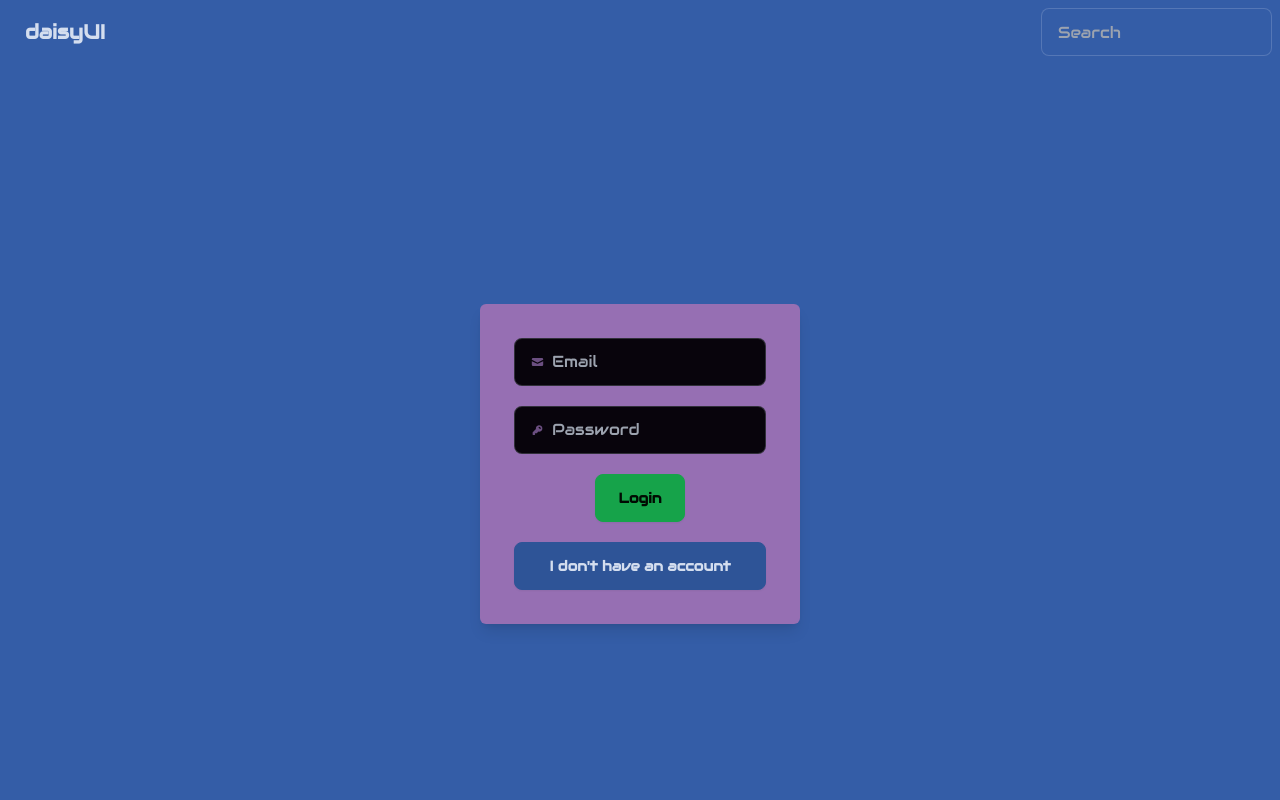
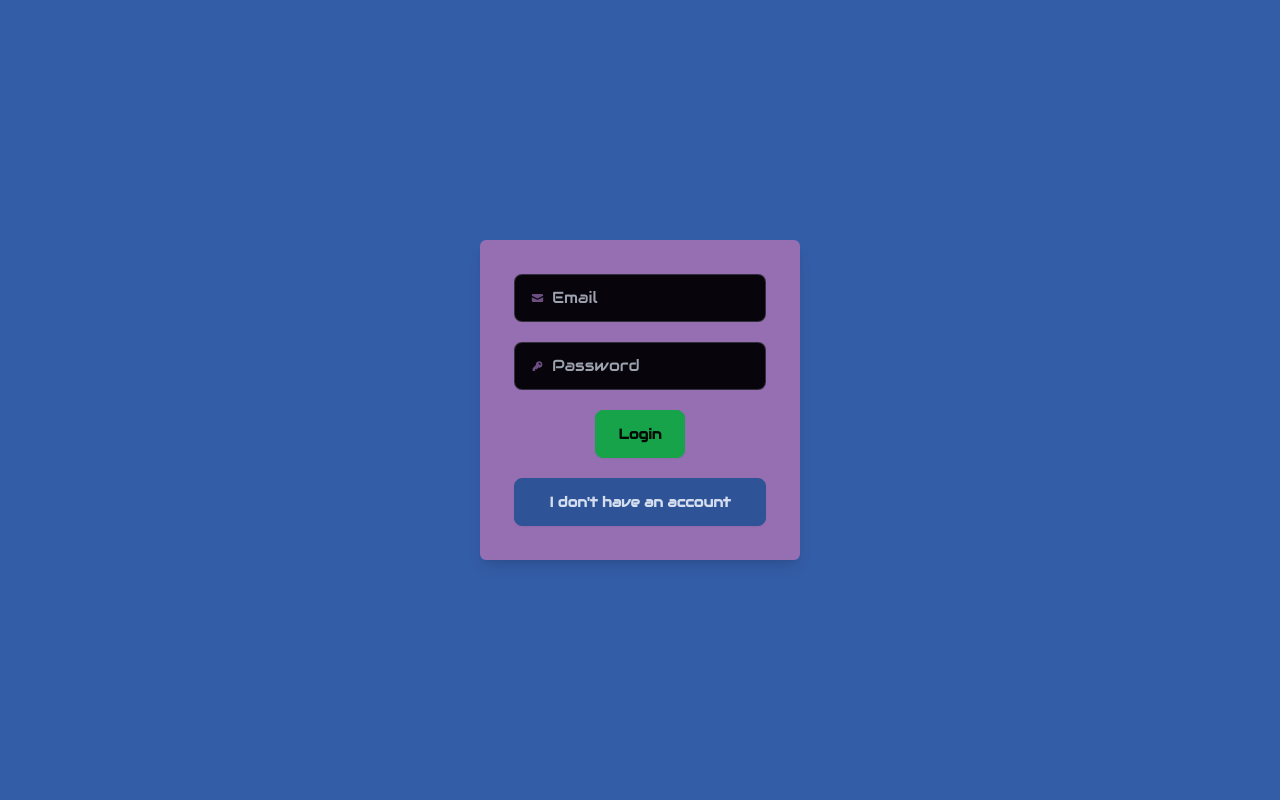
Before and after one commit to SRVEjden/nei-debt, a Next.js app: page / in a window 1280 px wide. Shown: the top 800 px of the page. Built offline with nearby package versions, Linux system fonts and the light colour scheme.

Commit message:
work on authentification

```diff
--- a/api/routers/authRouter.js
+++ b/api/routers/authRouter.js
@@ -3,9 +3,9 @@ import passport from 'passport';
 const router = express.Router();
 
 router.post('/auth', passport.authenticate('local'), (req, res) => {
-	const userJSON = req.user.toJSON();
-	delete userJSON.password;
-	return res.status(200).json(userJSON);
+	const user = JSON.parse(JSON.stringify(req.user));
+	delete user.password;
+	res.status(200).json(user);
 });
 router.get('/auth/status', (req, res) => {
 	if (req.user) return res.status(200).json(req.user);
--- a/api/routers/mainRouter.js
+++ b/api/routers/mainRouter.js
@@ -10,5 +10,5 @@ router.use('/api/debt', debtRouter);
 router.use('/api/neiDebt', neiDebtRouter);
 router.use('/api/user', userRouter);
 router.use('/api', authRouter);
-router.use('/api', debtorRouter);
+router.use('/api/debtor', debtorRouter);
 export { router as 'mainRouter' };
--- a/api/routers/neiDebt.js
+++ b/api/routers/neiDebt.js
@@ -25,7 +25,6 @@ router.get('/getNeiDebtors/:id', async (req, res) => {
 			const sumOfDebt = listOfDebts
 				.filter(debt => debt.debtorId == debtorId)
 				.reduce((acc, curr) => acc + curr.sumOfDebt, 0);
-			const debtor = await debtModel.findById(debtorId);
 			result.push({
 				debtorId,
 				sumOfDebt,
--- a/api/routers/user.js
+++ b/api/routers/user.js
@@ -5,7 +5,6 @@ const router = express.Router();
 
 router.post('/register', async (req, res) => {
 	const { firstName, secondName, password, login } = req.body;
-	console.log(req.body);
 	try {
 		const connection = await getDbConnection();
 		const userModel = await getUserModel(connection);
--- a/server.js
+++ b/server.js
@@ -5,7 +5,7 @@ import { mainRouter } from './api/routers/mainRouter.js';
 import './strategies/local-strategy.js';
 const port = parseInt(process.env.PORT || '3000', 10);
 const dev = process.env.NODE_ENV !== 'production';
-const app = next({ dev });
+const app = next({ dev, customServer: true });
 const handle = app.getRequestHandler();
 
 app
--- a/src/app/page.js
+++ b/src/app/page.js
@@ -1,28 +1,19 @@
-'use client'
-import NewDebtForm from "@/components/NewDebtForm";
-import NavBar from "@/components/NavBar";
-import DebtorList from "@/components/DebtorList";
-import Auth from "@/components/Auth";
-import {useState, useEffect} from "react";
-import {useRouter} from "next/navigation";
-
+'use client';
+import Auth from '@/components/Auth';
+import { AuthContext } from '@/context/authContext';
+import useAuth from '@/hooks/useAuth';
+import { useRouter } from 'next/navigation';
 export default function Home() {
-	const [isAuth, setIsAuth] = useState(false);
-	useEffect(() => {
-		setIsAuth(Boolean(localStorage.getItem('user')))
-	}, []);
-
+	const { user, login, logout } = useAuth();
+	const isAuth = user && user._id;
 	const router = useRouter();
-
-	const handleAuthSuccess = () => {
-	  return setIsAuth(true);
-	}
-	return <div className={"home-page"}>
-		<NavBar isAuth={isAuth}></NavBar>
-		{!isAuth && <Auth router={router} onAuthSuccess = {handleAuthSuccess} />}
-		<NewDebtForm name={"Aboba"}></NewDebtForm>
-		<div className="h-screen flex justify-center items-center">
-			<DebtorList debtors={[{firstName: 'debil', secondName: 'debilovich', _id: '1'}, {firstName: 'debil2', secondName: 'debilovich', _id: '2'}, {firstName: 'debil3', secondName: 'debilovich', _id: '3'}, {firstName: 'debil4', secondName: 'debilovich', _id: '4'}, {firstName: 'debil5', secondName: 'debilovich', _id: '5'}]}></DebtorList>
-		</div>
-	</div>;
+	return (
+		<AuthContext.Provider value={{ user, login, logout, isAuth }}>
+			<div className={'home-page'}>
+				<div className='h-screen flex justify-center items-center'>
+					{!isAuth ? <Auth /> : router.push(`/debts/${user._id}`)}
+				</div>
+			</div>
+		</AuthContext.Provider>
+	);
 }
--- a/src/components/Auth.js
+++ b/src/components/Auth.js
@@ -1,17 +1,19 @@
-'use client'
-import RegisterForm from "@/components/RegisterForm";
-import LoginForm from "@/components/LoginForm";
-import {useState} from "react";
+'use client';
+import LoginForm from '@/components/LoginForm';
+import RegisterForm from '@/components/RegisterForm';
+import { useState } from 'react';
 
-function Auth({onAuthSuccess, router}) {
-    const [registerState, setRegisterState] = useState(false);
-    return (
-        <div className="auth">
-            {
-                registerState ? <RegisterForm/> : <LoginForm router={router} onAuthSuccess = {onAuthSuccess} onClick= {() => setRegisterState(true)}/>
-            }
-        </div>
-    );
+function Auth() {
+	const [registerState, setRegisterState] = useState(false);
+	return (
+		<div className='auth'>
+			{registerState ? (
+				<RegisterForm />
+			) : (
+				<LoginForm onClick={() => setRegisterState(true)} />
+			)}
+		</div>
+	);
 }
 
 export default Auth;
--- a/src/components/LoginForm.js
+++ b/src/components/LoginForm.js
@@ -1,72 +1,82 @@
+'use client';
 
-function LoginForm({onClick, onAuthSuccess, router}) {
-    const handleSubmit = async (event) => {
+import { AuthContext } from '@/context/authContext';
+import { useRouter } from 'next/navigation';
+import { useContext } from 'react';
+
+function LoginForm(onClick) {
+	const authContext = useContext(AuthContext);
+	const router = useRouter();
+	const handleSubmit = event => {
 		event.preventDefault();
-
 		const formData = new FormData(event.target);
 		const json = Object.fromEntries(formData);
-
-
-        try {
-            const response = await fetch('/api/auth', {
+		const response = fetch('/api/auth', {
 			method: 'POST',
 			headers: {
 				'Content-Type': 'application/json',
 			},
 			body: JSON.stringify(json),
 		});
-
-            if (!response.status == 200) {
-                throw new Error('Ошибка при авторизации');
-            }
-
-            const result = await response.json();
-            localStorage.setItem('user', JSON.stringify(result));
-
-            router.push(`/debts/${result._id}`);
-        } catch (error) {
-            console.error('Ошибка:', error);
-        }
-    }
+		response.then(response => {
+			response.json().then(data => {
+				authContext.login(data);
+			});
+		});
+	};
 	return (
-        <div className="h-screen flex justify-center items-center">
-            <form onSubmit={handleSubmit} className="login-form shadow-lg p-6 rounded-md flex flex-col bg-secondary max-w-xs">
-                <label className="input input-bordered flex items-center gap-2 m-2.5 bg-secondary-content text-secondary">
+		<div className='h-screen flex justify-center items-center'>
+			<form
+				onSubmit={handleSubmit}
+				className='login-form shadow-lg p-6 rounded-md flex flex-col bg-secondary max-w-xs'
+			>
+				<label className='input input-bordered flex items-center gap-2 m-2.5 bg-secondary-content text-secondary'>
 					<svg
-                        xmlns="http://www.w3.org/2000/svg"
-                        viewBox="0 0 16 16"
-                        fill="currentColor"
-                        className="h-4 w-4 opacity-70">
-                        <path
-                            d="M2.5 3A1.5 1.5 0 0 0 1 4.5v.793c.026.009.051.02.076.032L7.674 8.51c.206.1.446.1.652 0l6.598-3.185A.755.755 0 0 1 15 5.293V4.5A1.5 1.5 0 0 0 13.5 3h-11Z" />
-                        <path
-                            d="M15 6.954 8.978 9.86a2.25 2.25 0 0 1-1.956 0L1 6.954V11.5A1.5 1.5 0 0 0 2.5 13h11a1.5 1.5 0 0 0 1.5-1.5V6.954Z" />
+						xmlns='http://www.w3.org/2000/svg'
+						viewBox='0 0 16 16'
+						fill='currentColor'
+						className='h-4 w-4 opacity-70'
+					>
+						<path d='M2.5 3A1.5 1.5 0 0 0 1 4.5v.793c.026.009.051.02.076.032L7.674 8.51c.206.1.446.1.652 0l6.598-3.185A.755.755 0 0 1 15 5.293V4.5A1.5 1.5 0 0 0 13.5 3h-11Z' />
+						<path d='M15 6.954 8.978 9.86a2.25 2.25 0 0 1-1.956 0L1 6.954V11.5A1.5 1.5 0 0 0 2.5 13h11a1.5 1.5 0 0 0 1.5-1.5V6.954Z' />
 					</svg>
-                    <input name="login" type="text" className="grow" placeholder="Email" />
+					<input
+						name='login'
+						type='text'
+						className='grow'
+						placeholder='Email'
+					/>
 				</label>
 
-                <label className="input input-bordered flex items-center gap-2 m-2.5 bg-secondary-content text-secondary">
+				<label className='input input-bordered flex items-center gap-2 m-2.5 bg-secondary-content text-secondary'>
 					<svg
-                        xmlns="http://www.w3.org/2000/svg"
-                        viewBox="0 0 16 16"
-                        fill="currentColor"
-                        className="h-4 w-4 opacity-70">
+						xmlns='http://www.w3.org/2000/svg'
+						viewBox='0 0 16 16'
+						fill='currentColor'
+						className='h-4 w-4 opacity-70'
+					>
 						<path
-                            fillRule="evenodd"
-                            d="M14 6a4 4 0 0 1-4.899 3.899l-1.955 1.955a.5.5 0 0 1-.353.146H5v1.5a.5.5 0 0 1-.5.5h-2a.5.5 0 0 1-.5-.5v-2.293a.5.5 0 0 1 .146-.353l3.955-3.955A4 4 0 1 1 14 6Zm-4-2a.75.75 0 0 0 0 1.5.5.5 0 0 1 .5.5.75.75 0 0 0 1.5 0 2 2 0 0 0-2-2Z"
-                            clipRule="evenodd" />
+							fillRule='evenodd'
+							d='M14 6a4 4 0 0 1-4.899 3.899l-1.955 1.955a.5.5 0 0 1-.353.146H5v1.5a.5.5 0 0 1-.5.5h-2a.5.5 0 0 1-.5-.5v-2.293a.5.5 0 0 1 .146-.353l3.955-3.955A4 4 0 1 1 14 6Zm-4-2a.75.75 0 0 0 0 1.5.5.5 0 0 1 .5.5.75.75 0 0 0 1.5 0 2 2 0 0 0-2-2Z'
+							clipRule='evenodd'
+						/>
 					</svg>
-                    <input name="password" type="password" className="grow" placeholder="Password" />
+					<input
+						name='password'
+						type='password'
+						className='grow'
+						placeholder='Password'
+					/>
 				</label>
 
-                <button className="btn btn-success w-2/6 m-2.5 mx-auto">Login</button>
+				<button className='btn btn-success w-2/6 m-2.5 mx-auto'>Login</button>
 
-                <button className="btn btn-secondary-content m-2.5 " onClick={onClick}>I don't have an account</button>
+				<button className='btn btn-secondary-content m-2.5 ' onClick={onClick}>
+					I don't have an account
+				</button>
 			</form>
 		</div>
 	);
 }
 
-
-
 export default LoginForm;
--- /dev/null
+++ b/src/context/authContext.js
@@ -0,0 +1,10 @@
+'use client';
+
+import { createContext } from 'react';
+
+export const AuthContext = createContext({
+	user: null,
+	login: null,
+	logout: null,
+	isAuth: false,
+});
--- /dev/null
+++ b/src/hooks/useAuth.js
@@ -0,0 +1,23 @@
+'use client';
+
+const { useState, useCallback, useEffect } = require('react');
+
+export default function useAuth() {
+	const [user, setUser] = useState({});
+	const login = useCallback(user => {
+		setUser(user);
+		localStorage.setItem('user', JSON.stringify(user));
+	}, []);
+	const logout = useCallback(() => {
+		setUser({});
+		localStorage.removeItem('user');
+	}, []);
+	useEffect(() => {
+		const data = JSON.parse(localStorage.getItem('user'));
+		console.log(data);
+		if (data && data._id) {
+			setUser(data);
+		}
+	}, [login]);
+	return { login, logout, user };
+}
```
Lines whose indentation alone changed are shown as unchanged.
